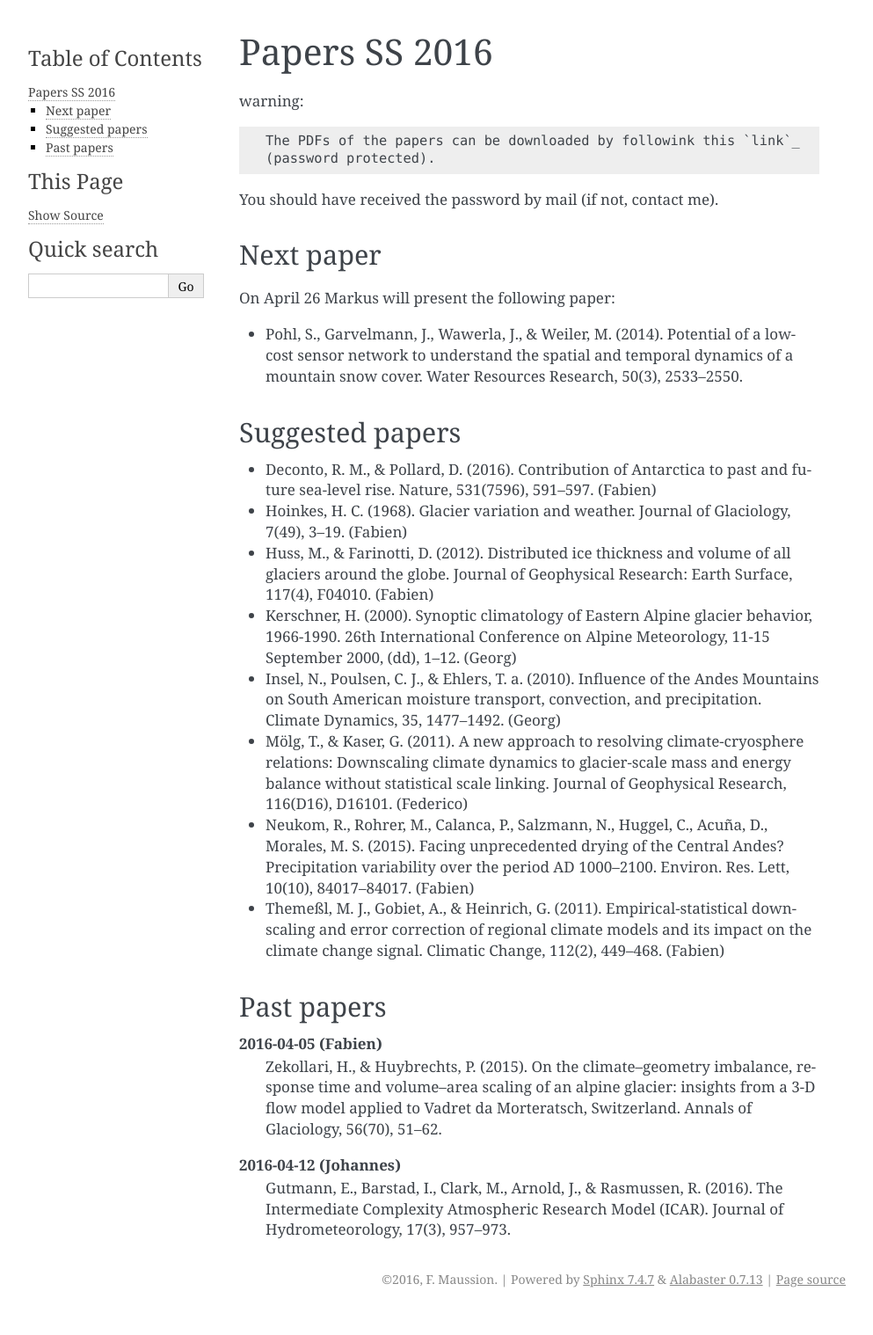
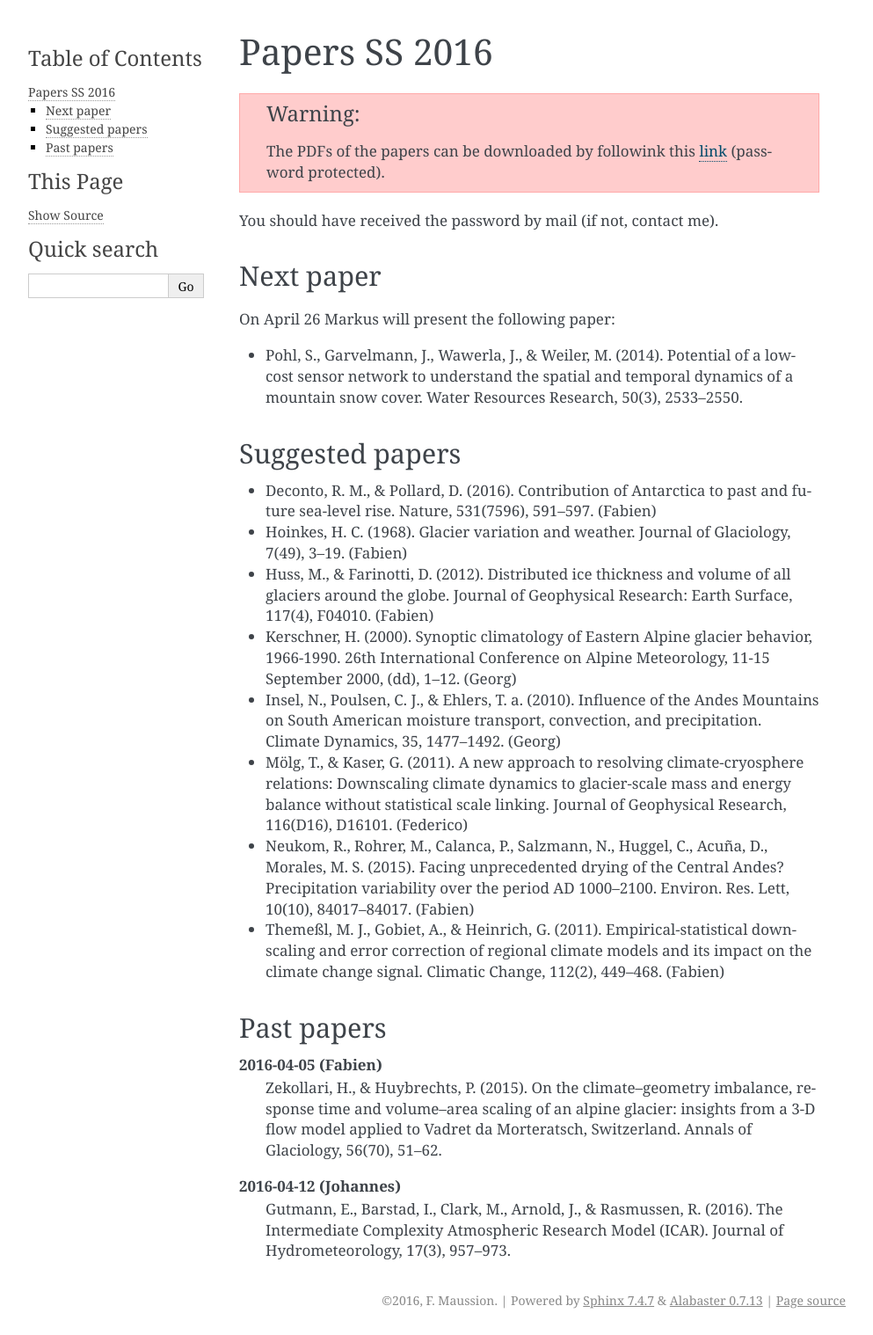
Before and after one commit to fmaussion/acinn_litsem, a Sphinx documentation site: the page built from docs/ss_2016.rst, in a window 1280 px wide. Shown: the whole page at 88% size, without its empty margins (148-1141 px from the left). Built offline with Sphinx 7.4.7, drawn with Linux system fonts in a browser that asks for light colours; before the commit the page ends 1494 px from its top, so only the background shows below that; some of the changed lines change nothing that is shown.

Commit message:
dl instructions now orange

```diff
--- a/docs/ss_2016.rst
+++ b/docs/ss_2016.rst
@@ -1,7 +1,7 @@
 Papers SS 2016
 ==============
 
-warning::
+.. warning::
 
     The PDFs of the papers can be downloaded by followink this `link`_
     (password protected).
```
